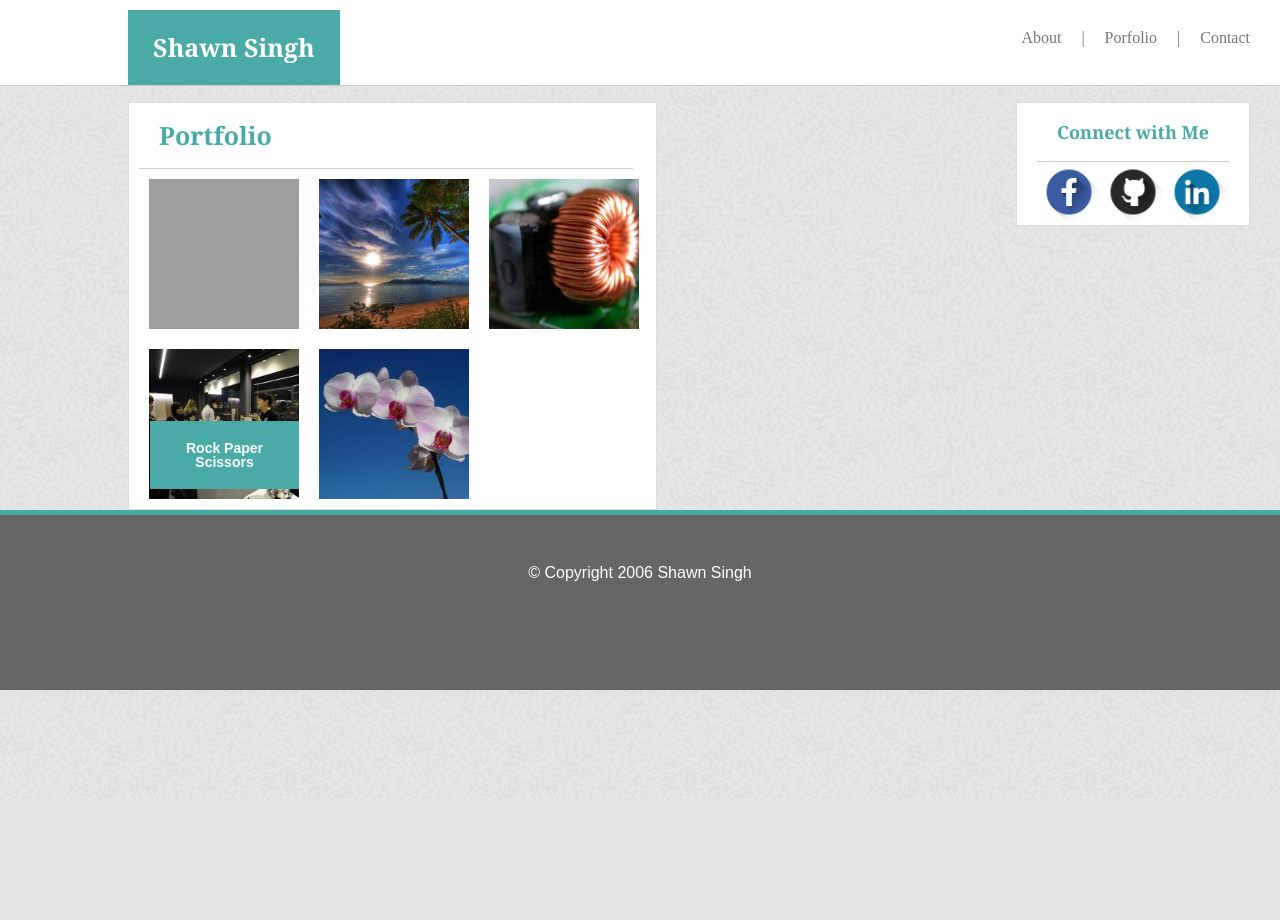
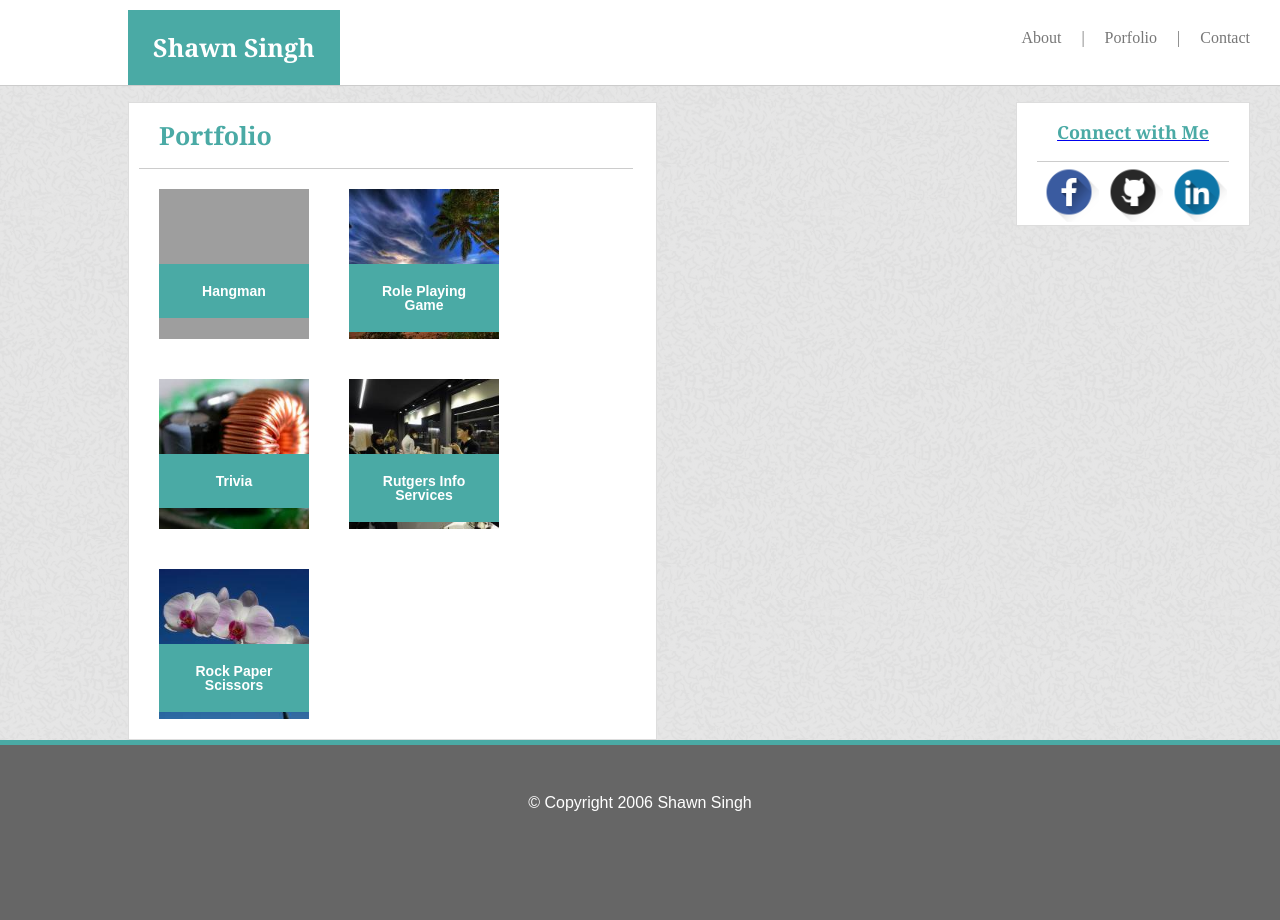
Before and after one commit to ceznik/Profile, a PHP site: page /portfolio.html in a window 1280 px wide. Before the commit the page ends 690 px from the top, so only its background shows below. Run offline with PHP 8.4, Linux system fonts and the light colour scheme; grey boxes are pictures that could not be loaded.

Commit message:
updated portfolio images with banners

```diff
--- a/assets/css/style.css
+++ b/assets/css/style.css
@@ -131,14 +131,21 @@
 	width: 60px;
 }
 
+.image-wrapper{
+	height: 150px;
+	width: 150px;
+	padding: 20px;
+	float:left;
+}
+
 .portfolio-photos{
 	height:150px;
 	width: 150px;
-	padding: 10px;
-	float:left;
-	z-index: 1;
-	position: relative;
+	position: absolute;
 }
+
+
+
 .image-banner{
 	font-family: 'Arial', 'Helvetica Neue', Helvetica, sans-serif;
 	font-size: 14px;
@@ -146,10 +153,7 @@
 	text-align: center;
 	padding:20px;
 	color: #ffffff;
-	width: 109px;
-	z-index: 2;
-	left:21px;
-	bottom:20px;
-	position: absolute;
+	bottom:-50%;
+	position: relative;
 	background-color: #4aaaa5;
 }
--- a/portfolio.html
+++ b/portfolio.html
@@ -17,25 +17,34 @@
 <div class="page-background">
 	<section class="page-content">
 		<h2>Portfolio</h2>
+		<a href="#">
 		<div class="image-wrapper">
 			<img class="portfolio-photos" src="assets/images/hangman-image.jpg" alt="hangman">
-			<div class="image-banner">Hangman</div>
+			<footer class="image-banner">Hangman</footer>
 		</div>
+		</a>
+		<a href="#">
 		<div class="image-wrapper">
-			<div class="image-banner">Role Playing Game</div>
 			<img class="portfolio-photos" src="assets/images/rpg-image.jpg" alt="role play">
+			<footer class="image-banner">Role Playing Game</footer>
 		</div>
+		</a>
+		<a href="#">
 		<div class="image-wrapper">
-			<div class="image-banner">Trivia</div>
 			<img class="portfolio-photos" src="assets/images/trivia-image.jpg" alt="trivia">
+			<footer class="image-banner">Trivia</footer>
 		</div>
+		</a>
+		<a href="#">
 		<div class="image-wrapper">
-			<div class="image-banner">Rutgers Info Services</div>
 			<img class="portfolio-photos" src="assets/images/rutgers-info-image.jpg" alt="rutgers">
+			<footer class="image-banner">Rutgers Info Services</footer>
 		</div>
+		</a>
+		<a href="#">
 		<div class="image-wrapper">
-			<div class="image-banner">Rock Paper Scissors</div>
 			<img class="portfolio-photos" src="assets/images/rock-paper-scissor-image.jpg" alt="rock paper scissors">
+			<footer class="image-banner">Rock Paper Scissors</footer>
 		</div>
 	</section>
 </div>
```
